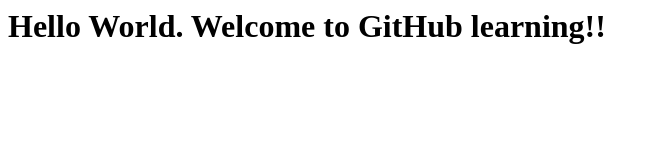
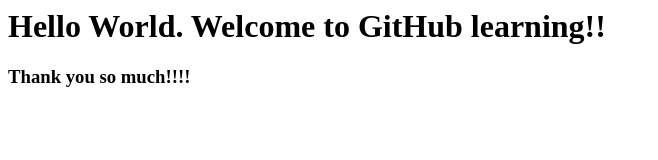
Before and after one commit to saynarayan/GithubJenkinsIntegration, a plain HTML site: page index.html in a window 1280 px wide. Shown: the whole page, without its empty margins (0-658 px from the left). Drawn offline with Linux system fonts and the light colour scheme.

Commit message:
added new line to index.html

```diff
--- a/index.html
+++ b/index.html
@@ -1 +1,2 @@
 <h1>Hello World. Welcome to GitHub learning!!</h1>
+<h3>Thank you so much!!!!</h3>
```
